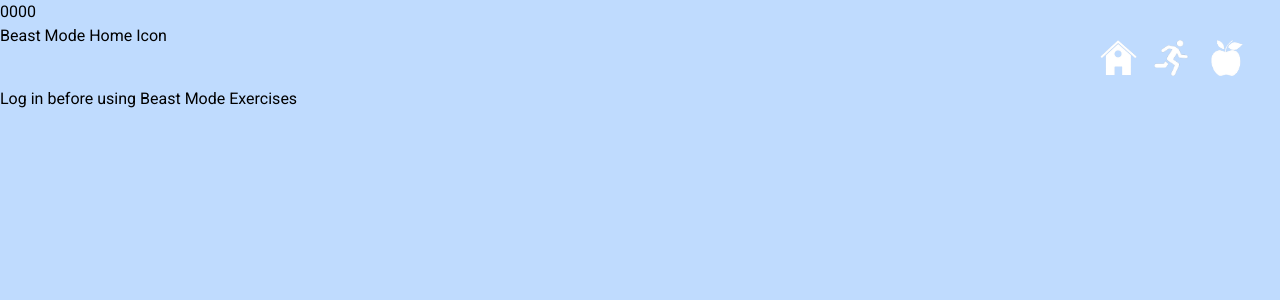
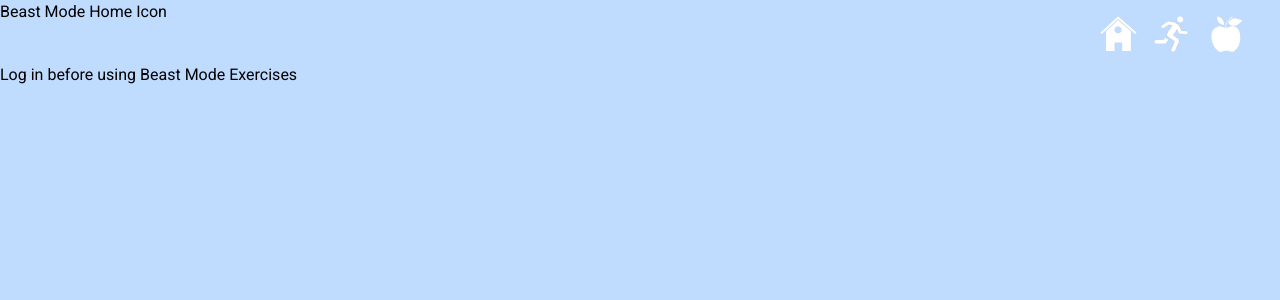
Before and after one commit to weblab-class/yw9081-victor-Yin05-katherineyli, a React app: page /exercises in a window 1280 px wide. Shown: the top 300 px of the page. Built offline with nearby package versions, Linux system fonts and the light colour scheme; no server answers; the HTML template or start-up script is replaced by a standard one.

Commit message:
with props

```diff
--- a/client/src/components/App.js
+++ b/client/src/components/App.js
@@ -77,10 +77,10 @@ const App = () => {
 
   return (
     <div className="bg-blue-200 h-screen">
-      {userScores.core}
+      {/* {userScores.core}
       {userScores.arms}
       {userScores.legs}
-      {userScores.cardio}
+      {userScores.cardio} */}
       <div className="flow-root">
         <div className="u-inlineBlock">
           <HomeIcon />
@@ -90,7 +90,7 @@ const App = () => {
         </div>
       </div>
       <Routes>
-        <Route path="/" element={<Home />}></Route>
+        <Route path="/" element={<Home userId = {userId} userScores = {userScores}/>}></Route>
         <Route
           path="/exercises"
           element={
--- a/client/src/components/pages/Home.js
+++ b/client/src/components/pages/Home.js
@@ -15,7 +15,7 @@ function Home(props) {
         <h4>the one-stop shop for all your fitness needs!</h4>
       </div>
       <div className="flex flex-grow justify-center items-center">
-        <CenterStage/>
+        <CenterStage userId = {props.userId} userScores = {props.userScores}/>
       </div>
       <div className = " flex justify-center items-center">
         <h4>log an exercise to get started</h4>
```
